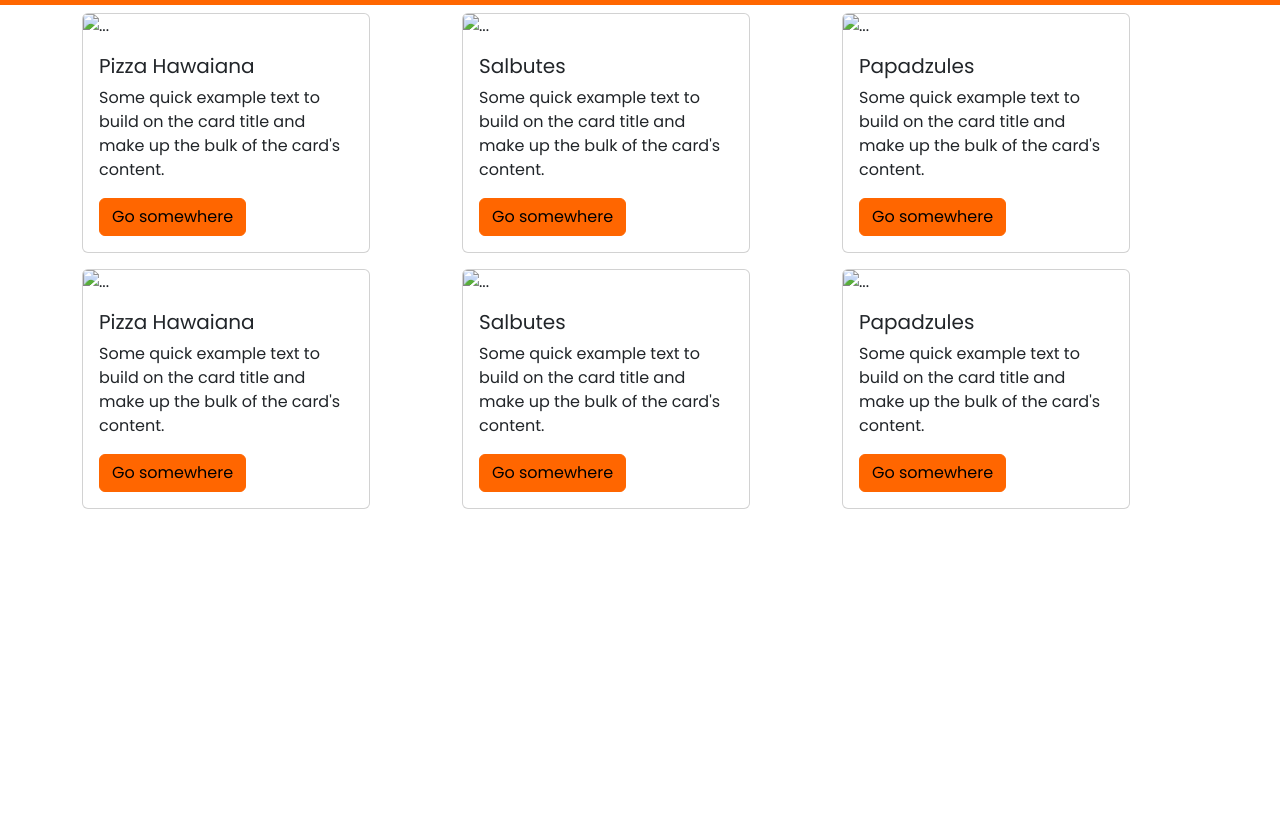
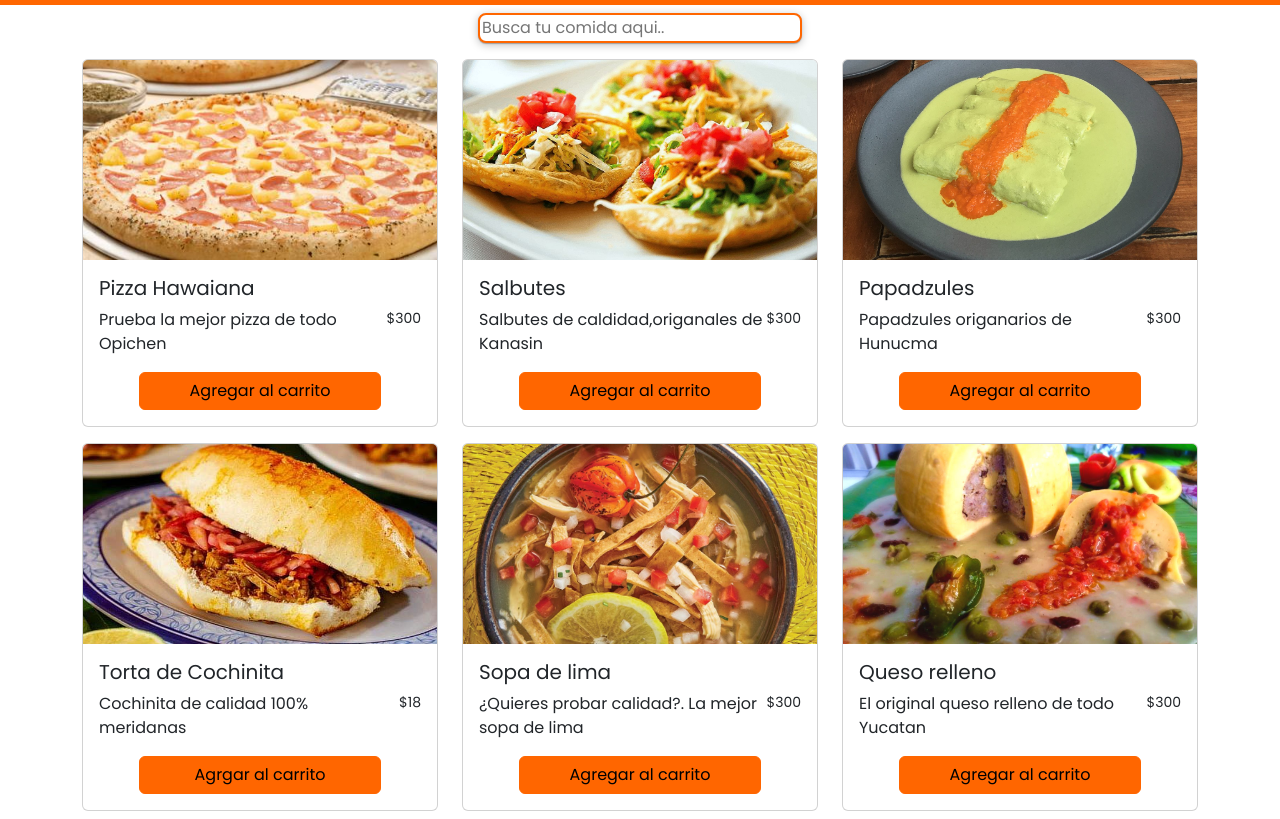
Before and after one commit to JafetFig09/proyecto-web, a website: page tienda/carrito.html in a window 1280 px wide. Shown: the part 120-939 px from the top of the page. Before the commit the page ends 800 px from the top, so only its background shows below. Drawn offline with nearby package versions, Linux system fonts and the light colour scheme.

Commit message:
carrito-agregado

```diff
--- /dev/null
+++ b/sass/carrito.scss
@@ -0,0 +1,18 @@
+@import "main.scss";
+
+
+.img-size{
+    width: 100%;
+    height: rem(200);
+    object-fit: cover;
+
+}
+
+.buscador{
+    border-radius: rem(8);
+    border: 2px solid #ff6600;
+}
+
+.titulo-carrito{
+    font-size: rem(3);
+}
--- a/tienda/carrito.html
+++ b/tienda/carrito.html
@@ -1,17 +1,16 @@
 <!DOCTYPE html>
 <html lang="es">
+
 <head>
   <meta charset="UTF-8" />
   <meta name="viewport" content="width=device-width, initial-scale=1.0" />
   <title>Carrito</title>
 
   <!-- css -->
-    <link
-      href="https://unpkg.com/boxicons@2.1.4/css/boxicons.min.css"
-      rel="stylesheet"
-    />
+  <link href="https://unpkg.com/boxicons@2.1.4/css/boxicons.min.css" rel="stylesheet" />
   <link rel="stylesheet" href="../sass/bootstrap-custom.css" />
   <link rel="stylesheet" href="../sass/main.css" />
+  <link rel="stylesheet" href="../sass/carrito.css" />
 </head>
 
 <body>
@@ -19,26 +18,55 @@
     <nav class="navbar navbar-expand-lg bg-primary">
       <div class="container">
         <a class="navbar-brand text-white" href="/">
-            <img
-              src="../images/logo.png"
-              alt="logo"
-              class="img-fluid header-logo"
-            />
+          <img src="../images/logo.png" alt="logo" class="img-fluid header-logo" />
           Satisface tu paladar
         </a>
-          <button
-            class="navbar-toggler"
-            type="button"
-            data-bs-toggle="collapse"
-            data-bs-target="#navbarText"
-            aria-controls="navbarText"
-            aria-expanded="false"
-            aria-label="Toggle navigation"
-          >
+        <button class="navbar-toggler" type="button" data-bs-toggle="collapse" data-bs-target="#navbarText"
+          aria-controls="navbarText" aria-expanded="false" aria-label="Toggle navigation">
           <span class="navbar-toggler-icon"></span>
         </button>
         <div class="collapse navbar-collapse" id="navbarText">
+
+          <!--DROPDOWM CARRITO-->
           <ul
+            class="navbar-nav d-flex w-100 justify-content-center justify-content-lg-end align-items-center mb-2 mb-lg-0">
+            <li class="nav-item">
+              <!-- <a class="btn" href="#">
+                  <i class="bx bxs-cart bx-md"></i>
+
+                </a> -->
+              <div class="dropdown-center">
+                <button class="btn" type="button" data-bs-toggle="dropdown" aria-expanded="false">
+                  <i class="bx bxs-cart bx-md"></i>
+                </button>
+                <ul class="dropdown-menu">
+                  <div id="carrito">
+                    <table id="lista-carrito" class="table">
+                      <thead>
+                        <tr>
+                          <th>Img</th>
+                          <th>Nombre</th>
+                          <th>Precio</th>
+                          <th>Cant</th>
+                          <th></th>
+                        </tr>
+                      </thead>
+                      <tbody></tbody>
+                    </table>
+
+                    <div class="d-flex justify-content-center">
+                      <a href="#" id="vaciar-carrito" class="btn w-75 border-dark">Vaciar Carrito</a>
+                    </div>
+                  </div>
+                </ul>
+              </div>
+            </li>
+            <li class="nav-item">
+              <a class="btn button-capsule-white" href="">Publicar comida</a>
+            </li>
+          </ul>
+          <!---CARRITO-->
+          <!-- <ul
               class="navbar-nav d-flex w-100 justify-content-center justify-content-lg-end align-items-center mb-2 mb-lg-0"
             >
               <li class="nav-item">
@@ -49,92 +77,123 @@
               <li class="nav-item">
                 <a class="btn button-capsule-white" href="">Publicar comida</a>
               </li>
-            </ul>
+            </ul> -->
         </div>
       </div>
     </nav>
   </header>
+
+
   <main class="doc-body">
+    <div class="container d-flex justify-content-center mt-2 mb-2">
+      <form action="">
+        <input type="search" class="w-100 custom-shadow buscador" placeholder="Busca tu comida aqui..">
+      </form>
+    </div>
     <div class="container">
-        <div class="row">
-          <div class="col-lg-4 col-8 col-md-7 my-2">
-            <div class="card" style="width: 18rem">
-              <img src="..." class="card-img-top" alt="..." />
+      <div class="row justify-content-center">
+        <div class="col-lg-4  col-md-8 my-2 ">
+          <div class="card">
+            <img src="../images/pizza.jpg" class="card-img-top img-size" alt="..." />
             <div class="card-body">
               <h5 class="card-title">Pizza Hawaiana</h5>
-                <p class="card-text">
-                  Some quick example text to build on the card title and make up
-                  the bulk of the card's content.
+             <div class="d-flex justify-content-between">
+              <p class="card-text j">
+                Prueba la mejor pizza de todo Opichen
               </p>
-                <a href="#" class="btn btn-primary">Go somewhere</a>
+              <small>$300</small>
+             </div>
+              <div class="d-flex justify-content-center">
+                <a href="#" class="btn btn-primary w-75">Agregar al carrito</a>
               </div>
             </div>
           </div>
-          <div class="col-lg-4 col-8 col-md-7 my-2">
-            <div class="card" style="width: 18rem">
-              <img src="..." class="card-img-top" alt="..." />
+        </div>
+        <div class="col-lg-4  col-md-8 my-2 ">
+          <div class="card">
+            <img src="../images/Salbutes.jpg" class="card-img-top img-size" alt="..." />
             <div class="card-body">
               <h5 class="card-title">Salbutes</h5>
-                <p class="card-text">
-                  Some quick example text to build on the card title and make up
-                  the bulk of the card's content.
+              <div class="d-flex justify-content-between">
+                <p class="card-text j">
+                  Salbutes de caldidad,origanales de Kanasin
                 </p>
-                <a href="#" class="btn btn-primary">Go somewhere</a>
+                <small>$300</small>
+               </div>
+              <div class="d-flex justify-content-center">
+                <a href="#" class="btn btn-primary w-75">Agregar al carrito</a>
               </div>
             </div>
           </div>
-          <div class="col-lg-4 col-8 col-md-7 my-2">
-            <div class="card" style="width: 18rem">
-              <img src="..." class="card-img-top" alt="..." />
+        </div>
+        <div class="col-lg-4  col-md-8 my-2">
+          <div class="card">
+            <img src="../images/Papadzules.jpg" class="card-img-top img-size" alt="..." />
             <div class="card-body">
               <h5 class="card-title">Papadzules</h5>
-                <p class="card-text">
-                  Some quick example text to build on the card title and make up
-                  the bulk of the card's content.
+              <div class="d-flex justify-content-between">
+                <p class="card-text j">
+                  Papadzules origanarios de Hunucma
                 </p>
-                <a href="#" class="btn btn-primary">Go somewhere</a>
+                <small>$300</small>
+               </div>
+              <div class="d-flex justify-content-center">
+                <a href="#" class="btn btn-primary w-75">Agregar al carrito</a>
+              </div>
             </div>
           </div>
         </div>
       </div>
 
-        <div class="row">
-          <div class="col-lg-4 col-8 col-md-7 my-2">
-            <div class="card" style="width: 18rem">
-              <img src="..." class="card-img-top" alt="..." />
+      <div class="row justify-content-center">
+        <div class="col-lg-4  col-md-8 my-2 ">
+          <div class="card">
+            <img src="../images/tortacochinita.jpg" class="card-img-top img-size" alt="..." />
             <div class="card-body">
-                <h5 class="card-title">Pizza Hawaiana</h5>
-                <p class="card-text">
-                  Some quick example text to build on the card title and make up
-                  the bulk of the card's content.
+              <h5 class="card-title">Torta de Cochinita</h5>
+              <div class="d-flex justify-content-between">
+                <p class="card-text j">
+                  Cochinita de calidad 100% meridanas
                 </p>
-                <a href="#" class="btn btn-primary">Go somewhere</a>
+                <small>$18</small>
+               </div>
+              <div class="d-flex justify-content-center">
+                <a href="#" class="btn btn-primary w-75">Agrgar al carrito</a>
               </div>
             </div>
           </div>
-          <div class="col-lg-4 col-8 col-md-7 my-2">
-            <div class="card" style="width: 18rem">
-              <img src="..." class="card-img-top" alt="..." />
+        </div>
+        <div class="col-lg-4  col-md-8 my-2 ">
+          <div class="card">
+            <img src="../images/sopa-de-lima.jpg" class="card-img-top img-size" alt="..." />
             <div class="card-body">
-                <h5 class="card-title">Salbutes</h5>
-                <p class="card-text">
-                  Some quick example text to build on the card title and make up
-                  the bulk of the card's content.
+              <h5 class="card-title">Sopa de lima</h5>
+              <div class="d-flex justify-content-between">
+                <p class="card-text j">
+                 ¿Quieres probar calidad?. La mejor sopa de lima
                 </p>
-                <a href="#" class="btn btn-primary">Go somewhere</a>
+                <small>$300</small>
+               </div>
+              <div class="d-flex justify-content-center">
+                <a href="#" class="btn btn-primary w-75">Agregar al carrito</a>
               </div>
             </div>
           </div>
-          <div class="col-lg-4 col-8 col-md-7 my-2">
-            <div class="card" style="width: 18rem">
-              <img src="..." class="card-img-top" alt="..." />
+        </div>
+        <div class="col-lg-4 col-md-8 my-2 ">
+          <div class="card">
+            <img src="../images/quesorelleno.jpg" class="card-img-top img-size" alt="..." />
             <div class="card-body">
-                <h5 class="card-title">Papadzules</h5>
-                <p class="card-text">
-                  Some quick example text to build on the card title and make up
-                  the bulk of the card's content.
+              <h5 class="card-title">Queso relleno</h5>
+              <div class="d-flex justify-content-between">
+                <p class="card-text ">
+                  El original queso relleno de todo Yucatan
                 </p>
-                <a href="#" class="btn btn-primary">Go somewhere</a>
+                <small>$300</small>
+               </div>
+              <div class="d-flex justify-content-center">
+                <a href="#" class="btn btn-primary w-75">Agregar al carrito</a>
+              </div>
             </div>
           </div>
         </div>
@@ -144,4 +203,5 @@
   <!-- JS -->
   <script src="../js/bootstrap.bundle.min.js"></script>
 </body>
+
 </html>
```
Also changed, not shown: images/Papadzules.jpg (added), images/Salbutes.jpg (added), images/pizza.jpg (added), images/quesorelleno.jpg (added), images/sopa-de-lima.jpg (added), images/tortacochinita.jpg (added), sass/bootstrap-custom.css, sass/carrito.css (added), 2 other files. Lines whose indentation alone changed are shown as unchanged.
